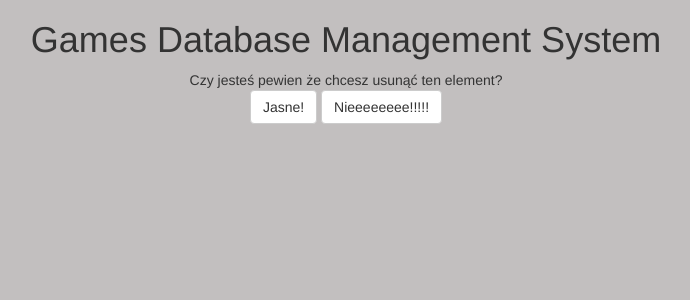
After one commit to szymon112233/GDMS, a Django app: page /tryremove/1 in a window 1280 px wide. The commit adds this page. Shown: the top 300 px of the page, without its empty margins (294-984 px from the left). Run offline with Django 3.2, Linux system fonts and the light colour scheme; a user stored in the database is signed in; some libraries are stand-ins or nearby versions.

Commit message:
Added item removal confirmation.

```diff
--- a/mainGDMS/templates/mainGDMS/browse.html
+++ b/mainGDMS/templates/mainGDMS/browse.html
@@ -108,7 +108,7 @@
                   <td>{{obj.skill_owner}}</td>
                 {%endif%}
                   <td><a href=/edit/{{name}}_{{obj.id}}><span class="glyphicon glyphicon-pencil"></span></a>/
-                  <a href=/remove/{{name}}_{{obj.id}}><span class="glyphicon glyphicon-trash"></span></a></td>
+                  <a href=/tryremove/{{name}}_{{obj.id}}><span class="glyphicon glyphicon-trash"></span></a></td>
 		    </tr>
             {% endfor %}
 		  </tbody>
--- /dev/null
+++ b/mainGDMS/templates/mainGDMS/confirm.html
@@ -0,0 +1,25 @@
+{% extends 'mainGDMS/home.html' %}
+
+
+    {% block head %}
+
+    <title>Confirm</title>
+
+    {% endblock %}
+
+
+
+{% block body %}
+<div>
+	<div class="container">
+		<div class="row">
+    		<div class="col" style="width: 30%; margin: 0 auto; text-align: center;">
+        		Czy jesteś pewien że chcesz usunąć ten element?
+                <button type="button" onclick="window.location.href='/remove/{{whatToRemove}}'" class="save btn btn-default">Jasne!</button>
+                <button type="button" onclick="window.location.href='/browse'" class="save btn btn-default">Nieeeeeeee!!!!!</button>
+   			</div>
+		</div>
+	</div>
+</div>
+
+{% endblock %}
--- a/mainGDMS/urls.py
+++ b/mainGDMS/urls.py
@@ -7,6 +7,7 @@ urlpatterns = [
 	url(r'^browse/(?P<tableName>\w{1,50})$', views.browseTable, name = 'browseTable' ),
 	url(r'^browse', views.browse, name = 'browse' ),
 	url(r'^edit/(?P<whatToEdit>\w{1,50})$', views.edit, name='edit'),
+	url(r'^tryremove/(?P<whatToRemove>\w{1,50})$', views.tryRemoveRecord, name='tryRemoveRecord'),
 	url(r'^remove/(?P<whatToRemove>\w{1,50})$', views.removeRecord, name='removeRecord'),
 	url(r'^logout', views.showLogout, name = 'logout' ),
     url(r'^$', login, {'template_name': 'mainGDMS/login.html'} ,name = 'indexName' )
--- a/mainGDMS/views.py
+++ b/mainGDMS/views.py
@@ -102,7 +102,13 @@ def edit(request, whatToEdit = None):
     else:
         return render(request, 'mainGDMS/permissionDenied.html')
 
-
+@login_required(login_url='/')
+def tryRemoveRecord(request, whatToRemove = None):
+    user = request.user
+    if not user.is_staff:
+        return render(request, 'mainGDMS/permissionDenied.html')
+    else:
+        return render(request, 'mainGDMS/confirm.html',{'whatToRemove': whatToRemove} )
 
 
 @login_required(login_url='/')
```
